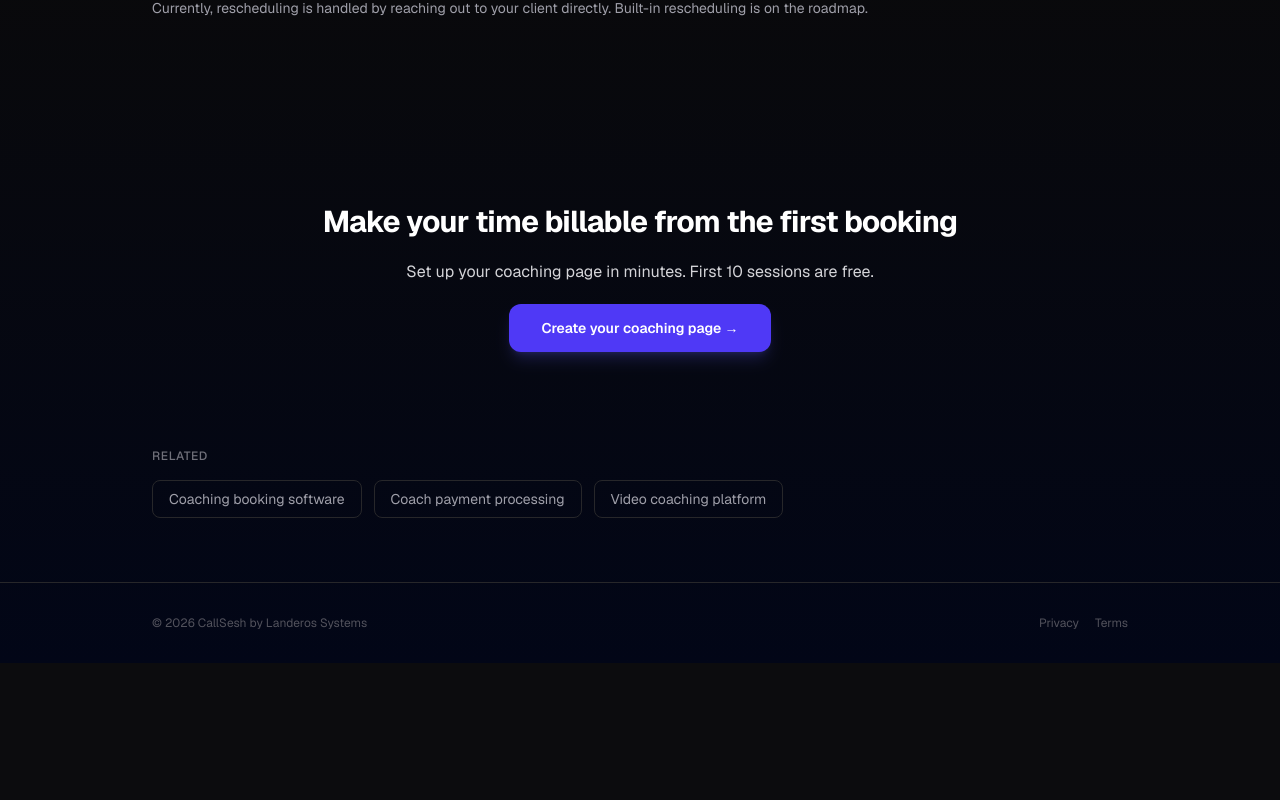
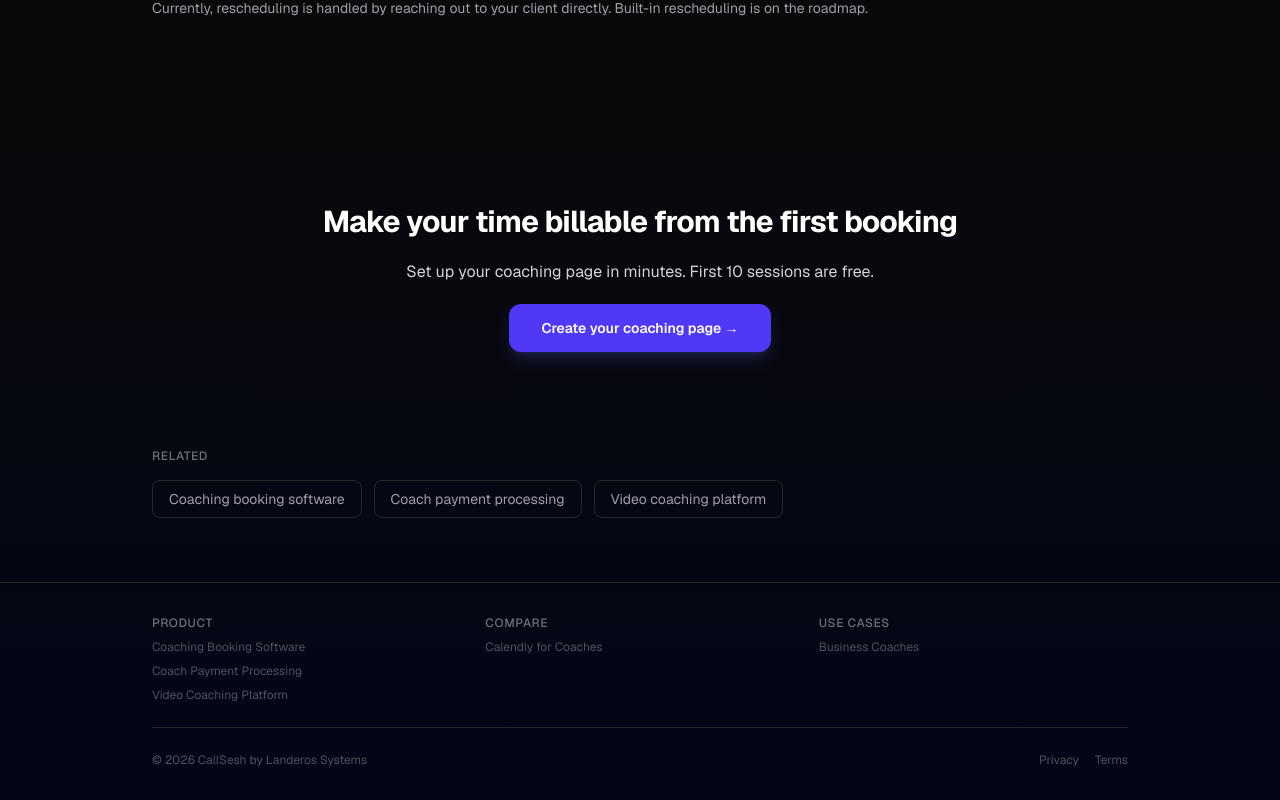
Before and after one commit to riclanderos/callsesh, a Next.js app: page /for/business-coaches in a window 1280 px wide. Shown: the part 2754-3554 px from the top of the page. Before the commit the page ends 3417 px from the top, so only its background shows below. Built offline with nearby package versions, Linux system fonts and the light colour scheme.

Commit message:
updates FAQ answer about free discounts

```diff
--- a/app/page.tsx
+++ b/app/page.tsx
@@ -217,11 +217,29 @@ export default async function Home() {
 
       {/* ── Footer ── */}
       <footer className="border-t border-zinc-800 py-8">
-        <div className="mx-auto max-w-5xl px-6 flex flex-col sm:flex-row items-center justify-between gap-3 text-xs text-zinc-600">
-          <span>© 2026 CallSesh by Landeros Systems</span>
-          <div className="flex gap-4">
-            <Link href="/privacy" className="hover:text-zinc-300 transition-colors">Privacy</Link>
-            <Link href="/terms" className="hover:text-zinc-300 transition-colors">Terms</Link>
+        <div className="mx-auto max-w-5xl px-6 space-y-6 text-xs text-zinc-600">
+          <div className="grid grid-cols-2 sm:grid-cols-3 gap-6">
+            <div className="space-y-2">
+              <p className="font-medium uppercase tracking-wider text-zinc-500">Product</p>
+              <Link href="/coaching-booking-software" className="block hover:text-zinc-300 transition-colors">Coaching Booking Software</Link>
+              <Link href="/coach-payment-processing" className="block hover:text-zinc-300 transition-colors">Coach Payment Processing</Link>
+              <Link href="/video-coaching-platform" className="block hover:text-zinc-300 transition-colors">Video Coaching Platform</Link>
+            </div>
+            <div className="space-y-2">
+              <p className="font-medium uppercase tracking-wider text-zinc-500">Compare</p>
+              <Link href="/alternatives/calendly-for-coaches" className="block hover:text-zinc-300 transition-colors">Calendly for Coaches</Link>
+            </div>
+            <div className="space-y-2">
+              <p className="font-medium uppercase tracking-wider text-zinc-500">Use Cases</p>
+              <Link href="/for/business-coaches" className="block hover:text-zinc-300 transition-colors">Business Coaches</Link>
+            </div>
+          </div>
+          <div className="flex flex-col sm:flex-row items-center justify-between gap-3 border-t border-zinc-800 pt-6">
+            <span>© 2026 CallSesh by Landeros Systems</span>
+            <div className="flex gap-4">
+              <Link href="/privacy" className="hover:text-zinc-300 transition-colors">Privacy</Link>
+              <Link href="/terms" className="hover:text-zinc-300 transition-colors">Terms</Link>
+            </div>
           </div>
         </div>
       </footer>
--- a/components/pseo/MarketingPage.tsx
+++ b/components/pseo/MarketingPage.tsx
@@ -185,11 +185,29 @@ export default function MarketingPage({ page }: { page: PseoPage }) {
 
       {/* Footer */}
       <footer className="border-t border-zinc-800 py-8">
-        <div className="mx-auto max-w-5xl px-6 flex flex-col sm:flex-row items-center justify-between gap-3 text-xs text-zinc-600">
-          <span>© 2026 CallSesh by Landeros Systems</span>
-          <div className="flex gap-4">
-            <Link href="/privacy" className="hover:text-zinc-300 transition-colors">Privacy</Link>
-            <Link href="/terms" className="hover:text-zinc-300 transition-colors">Terms</Link>
+        <div className="mx-auto max-w-5xl px-6 space-y-6 text-xs text-zinc-600">
+          <div className="grid grid-cols-2 sm:grid-cols-3 gap-6">
+            <div className="space-y-2">
+              <p className="font-medium uppercase tracking-wider text-zinc-500">Product</p>
+              <Link href="/coaching-booking-software" className="block hover:text-zinc-300 transition-colors">Coaching Booking Software</Link>
+              <Link href="/coach-payment-processing" className="block hover:text-zinc-300 transition-colors">Coach Payment Processing</Link>
+              <Link href="/video-coaching-platform" className="block hover:text-zinc-300 transition-colors">Video Coaching Platform</Link>
+            </div>
+            <div className="space-y-2">
+              <p className="font-medium uppercase tracking-wider text-zinc-500">Compare</p>
+              <Link href="/alternatives/calendly-for-coaches" className="block hover:text-zinc-300 transition-colors">Calendly for Coaches</Link>
+            </div>
+            <div className="space-y-2">
+              <p className="font-medium uppercase tracking-wider text-zinc-500">Use Cases</p>
+              <Link href="/for/business-coaches" className="block hover:text-zinc-300 transition-colors">Business Coaches</Link>
+            </div>
+          </div>
+          <div className="flex flex-col sm:flex-row items-center justify-between gap-3 border-t border-zinc-800 pt-6">
+            <span>© 2026 CallSesh by Landeros Systems</span>
+            <div className="flex gap-4">
+              <Link href="/privacy" className="hover:text-zinc-300 transition-colors">Privacy</Link>
+              <Link href="/terms" className="hover:text-zinc-300 transition-colors">Terms</Link>
+            </div>
           </div>
         </div>
       </footer>
--- a/lib/pseo.ts
+++ b/lib/pseo.ts
@@ -150,7 +150,7 @@ const pages: PseoPage[] = [
       },
       {
         q: 'Can I offer free or discounted sessions?',
-        a: 'Yes. Set any session type to $0. There is no platform fee on free sessions.',
+        a: 'Yes. You can set any session price—including $0—for free sessions, trials, or promotions. There\'s no platform fee on free sessions. For paid sessions, standard fees apply.',
       },
       {
         q: 'Is payment data stored securely?',
```
